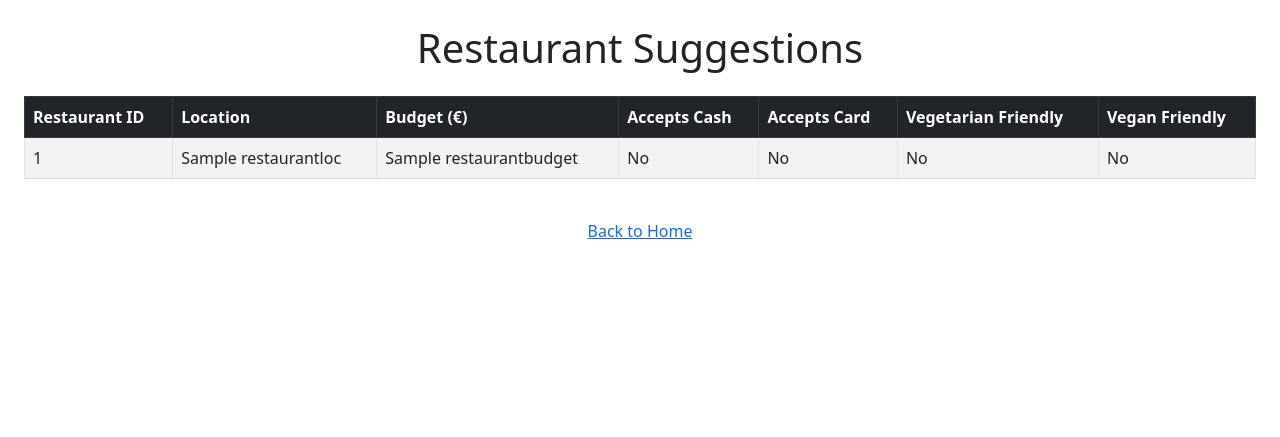
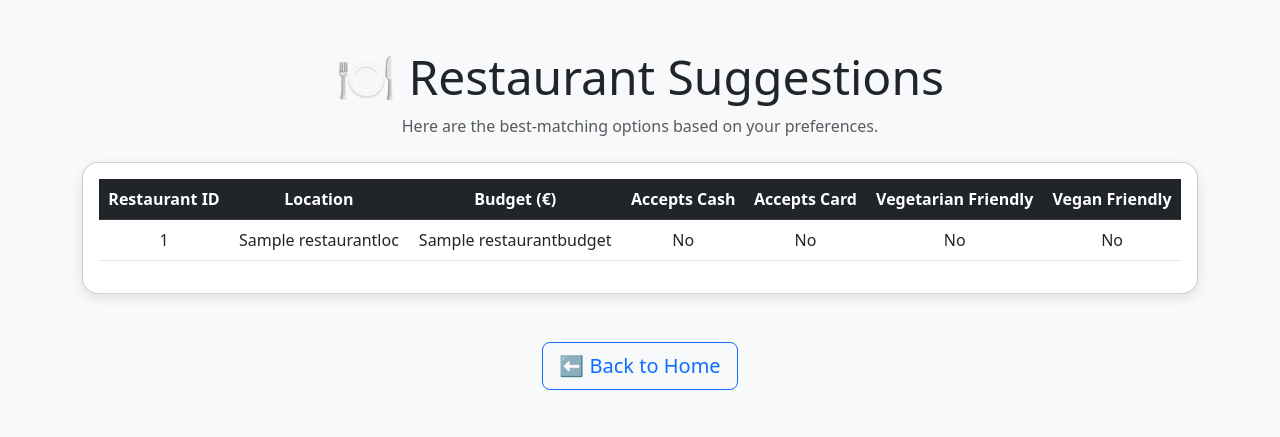
Before and after one commit to flixi67/restaurant-picker, a Flask app: template app/templates/restaurant_form.html in a window 1280 px wide. Shown: the top 437 px of the page. Run offline with Flask 3, Linux system fonts and the light colour scheme; the template is opened without the code that fills it: most values are stand-ins (such as "Sample title", 1, 10 or a date in 2020); parts of the project's set-up code (start-up, migrations or seed data) failed here and were passed over.

```diff
--- a/app/templates/restaurant_form.html
+++ b/app/templates/restaurant_form.html
@@ -1,17 +1,38 @@
 <!DOCTYPE html>
 <html lang="en">
 <head>
-    <meta charset="UTF-8">
-    <meta name="viewport" content="width=device-width, initial-scale=1.0">
+  <meta charset="UTF-8" />
+  <meta name="viewport" content="width=device-width, initial-scale=1.0"/>
   <title>Restaurant Matches</title>
-    <link href="https://cdn.jsdelivr.net/npm/bootstrap@5.3.0/dist/css/bootstrap.min.css" rel="stylesheet">
+  <link href="https://cdn.jsdelivr.net/npm/bootstrap@5.3.0/dist/css/bootstrap.min.css" rel="stylesheet"/>
+  <style>
+    body {
+      background-color: #f8f9fa;
+    }
+    .card {
+      border-radius: 16px;
+      box-shadow: 0 4px 12px rgba(0, 0, 0, 0.1);
+    }
+    .table th, .table td {
+      vertical-align: middle;
+      text-align: center;
+    }
+    h1 {
+      font-weight: 600;
+    }
+  </style>
 </head>
-<body class="p-4">
-    <h1 class="text-center mb-4">Restaurant Suggestions</h1>
+<body class="container py-5">
+
+  <div class="text-center mb-4">
+    <h1 class="display-5">🍽️ Restaurant Suggestions</h1>
+    <p class="text-muted">Here are the best-matching options based on your preferences.</p>
+  </div>
 
   {% if restaurants %}
+  <div class="card p-3">
     <div class="table-responsive">
-        <table class="table table-bordered table-striped">
+      <table class="table table-hover align-middle">
         <thead class="table-dark">
           <tr>
             <th>Restaurant ID</th>
@@ -38,12 +59,16 @@
         </tbody>
       </table>
     </div>
+  </div>
   {% else %}
-        <p class="text-center">No restaurant matches found for this meeting.</p>
+  <div class="alert alert-warning text-center mt-4" role="alert">
+    😔 No restaurant matches found for this meeting.
+  </div>
   {% endif %}
 
-    <div class="text-center mt-4">
-        <a href=\"/\" class=\"btn btn-primary\">Back to Home</a>
+  <div class="text-center mt-5">
+    <a href="/" class="btn btn-outline-primary btn-lg">⬅️ Back to Home</a>
   </div>
+
 </body>
 </html>
```
Also changed, not shown: app/templates/member_form.html (+24 -6 lines), 3 other files. Lines whose indentation alone changed are shown as unchanged.
